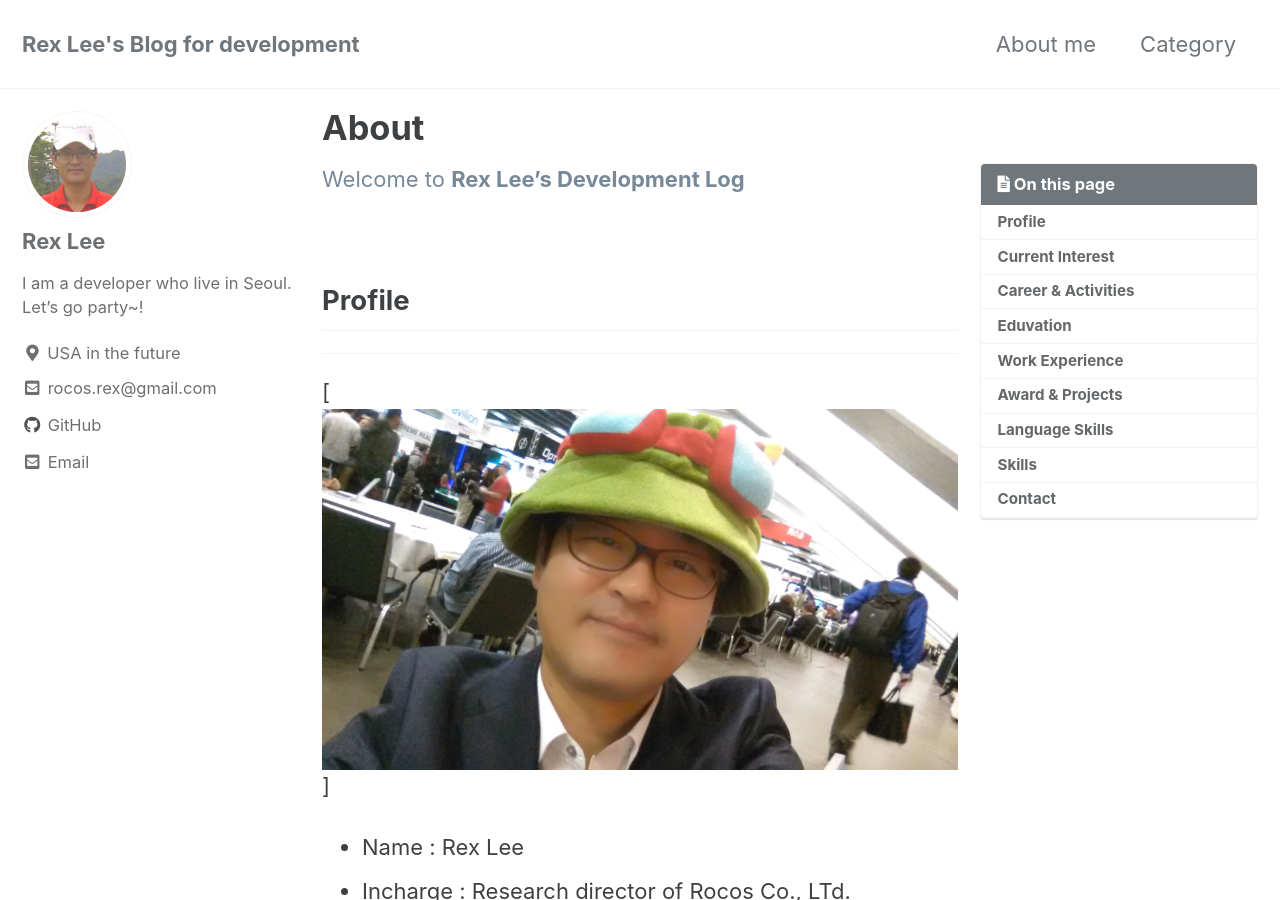
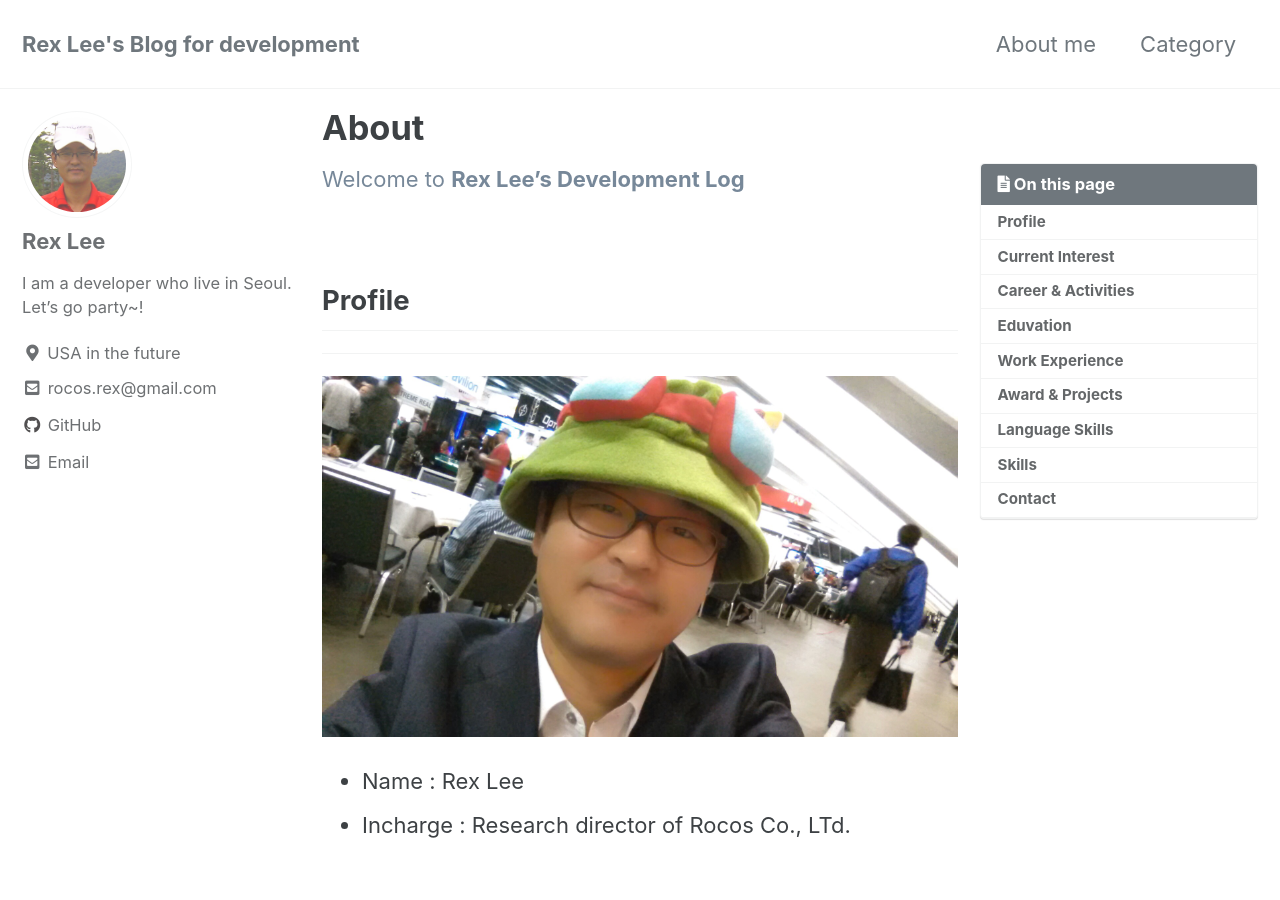
Before and after one commit to rocosrex/rocosrex.github.io, a Jekyll site: the page built from _pages/about.md, in a window 1280 px wide and 900 px high. Built offline with Jekyll 4.4.1, drawn with Linux system fonts in a browser that asks for light colours; cached includes are drawn as plain includes.

Commit message:
Update about.md

```diff
--- a/_pages/about.md
+++ b/_pages/about.md
@@ -10,7 +10,7 @@ toc: true
 
 ## Profile
 ---
-[<img src="/assets/images/meonrofile.jpg">]
+<img src="/assets/images/meonrofile.jpg">
 
 * Name : Rex Lee<br/>
 * Incharge : Research director of Rocos Co., LTd.<br/>
```
